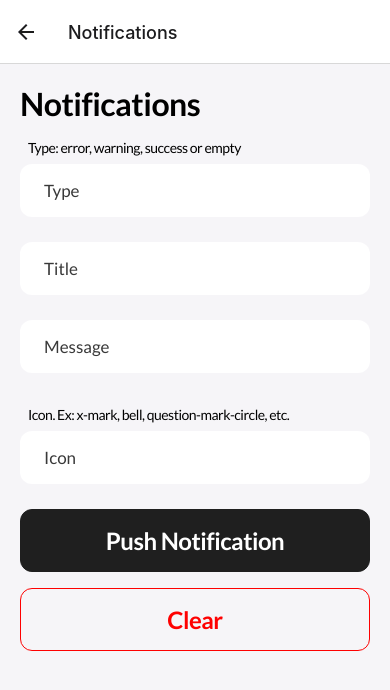
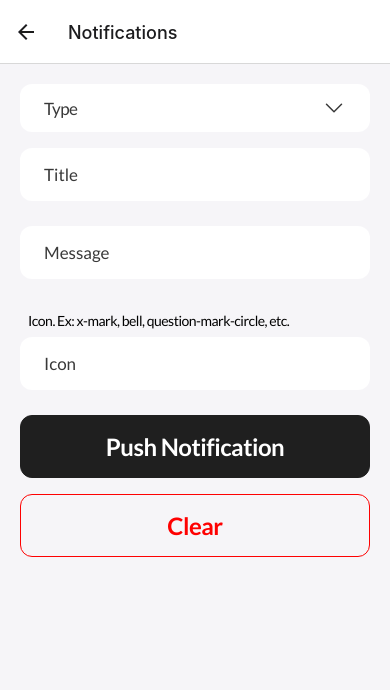
Before and after one commit to daviduzago/budgie, a React Native app: screen /Notifications in a window 390 px wide. Shown: the top 690 px of the page. Built offline with nearby package versions, Linux system fonts and the light colour scheme.

Commit message:
Visual adjustments to select

```diff
--- a/components/Select.js
+++ b/components/Select.js
@@ -93,10 +93,6 @@ export default function Select(props) {
             style={props.style || {minWidth}}
         >
             <Pressable
-                android_ripple={Platform.OS === 'android' ? {
-                    color: variant === "white" ? colors.gray2
-                        : variant === "gray" ? colors.white : colors.gray4
-                } : null}
                 onPress={(e) => {
                     buttonRef.current.measure((fx, fy, w, h, px, py) => {
                         let {width, height} = Dimensions.get('window')
@@ -128,9 +124,10 @@ export default function Select(props) {
                     ref={buttonRef}
                     style={[
                         {
-                            borderRadius: 8,
-                            padding: 8,
-                            borderWidth: 1,
+                            borderRadius: 12,
+                            paddingVertical: 12,
+                            paddingHorizontal: 24,
+                            borderWidth: variant === "none" || variant === null ? 1 : 0,
                             borderColor: variant === "light" || variant === "none" || variant === null ? colors.gray3
                                 : variant === "dark" ? "transparent" : null,
                             backgroundColor: variant === "light" ? colors.white
@@ -144,7 +141,7 @@ export default function Select(props) {
                         <Typography
                             variant={textVariant}
                             color={(_selected.length && (variant === "light" || variant === "none" || variant === null)) ? colors.grayPrimary
-                                : variant === "light" || variant === "none" || variant === null ? colors.gray3
+                                : variant === "light" || variant === "none" || variant === null ? colors.gray4
                                     : _selected.length && variant === "dark" ? colors.white
                                         : !_selected.length ? colors.gray3 : null}
                             nowrap
@@ -164,7 +161,7 @@ export default function Select(props) {
                                         : 'Nothing selected'}
                         </Typography>
                         <Spacer />
-                        <Icon name={showing ? "chevron-up" : "chevron-down"} color={variant === "light" || variant === "none" || variant === null ? colors.gray3
+                        <Icon name={showing ? "chevron-up" : "chevron-down"} color={variant === "light" || variant === "none" || variant === null ? colors.gray4
                             : variant === "dark" ? colors.white : null}
                         />
                     </View>
@@ -179,7 +176,7 @@ export default function Select(props) {
                         style={{
                             position: 'absolute',
                             left: layout.x,
-                            top: layout.y + (Platform.OS === "ios" ? layoutRef.current.height + 8 : 0),
+                            top: layout.y + (Platform.OS === "ios" ? layoutRef.current.height + 8 : 8),
                             backgroundColor: variant === "light" ? colors.white
                                 : variant === "dark" ? colors.grayPrimary
                                     : variant === "none" || variant === null ? colors.grayBg : null,
@@ -191,7 +188,7 @@ export default function Select(props) {
                             width: layout.width,
                             minWidth: layoutRef.current.width,
                             maxHeight: maxHeight || layout.height,
-                            borderRadius: 8,
+                            borderRadius: 12,
                         }}
                     >
                         {_options.map((option, i) =>
@@ -240,7 +237,7 @@ export default function Select(props) {
                                             : variant === "light" || variant === "none" || variant === null ? colors.gray4
                                                 : variant === "dark" ? colors.white : null
                                         }
-                                        style={{padding: 8, paddingLeft: multi ? 8 : 0}}
+                                            style={{padding: 12, paddingLeft: multi ? 12 : 0}}
                                     >
                                         {option.title}
                                     </Typography>
--- a/screens/components/NotificationsScreen.js
+++ b/screens/components/NotificationsScreen.js
@@ -6,21 +6,20 @@ import Button from "../../components/Button";
 import {showNotification} from "../../components/Notification";
 import Typography from "../../components/Typography";
 import Input from "../../components/Input";
+import Select from "../../components/Select"
 
 function NotificationScreen() {
     const [notifications, setNotifications] = React.useState({})
     return (
         <Wrapper hasTopNav>
             <View style={{flex: 1, padding: 20, width: "100%"}}>
-                <Typography variant="heading1">Notifications</Typography>
-                <Spacer />
-                <Typography style={{padding: 8}} variant="small">Type: error, warning, success or empty</Typography>
-                <Input
-                    variant="white"
-                    placeholder="Type"
-                    value={notifications.type}
-                    onChangeText={(type) => setNotifications({...notifications, type: type})}
-                />
+                <Select
+                    variant="light"
+                    selected={notifications.type}
+                    title="Type"
+                    options={["warning", "error", "success"]}
+                    onChange={(value) => setNotifications({...notifications, type: value})} />
+                <Spacer x={2} />
                 <Input
                     variant="white"
                     placeholder="Title"
```
